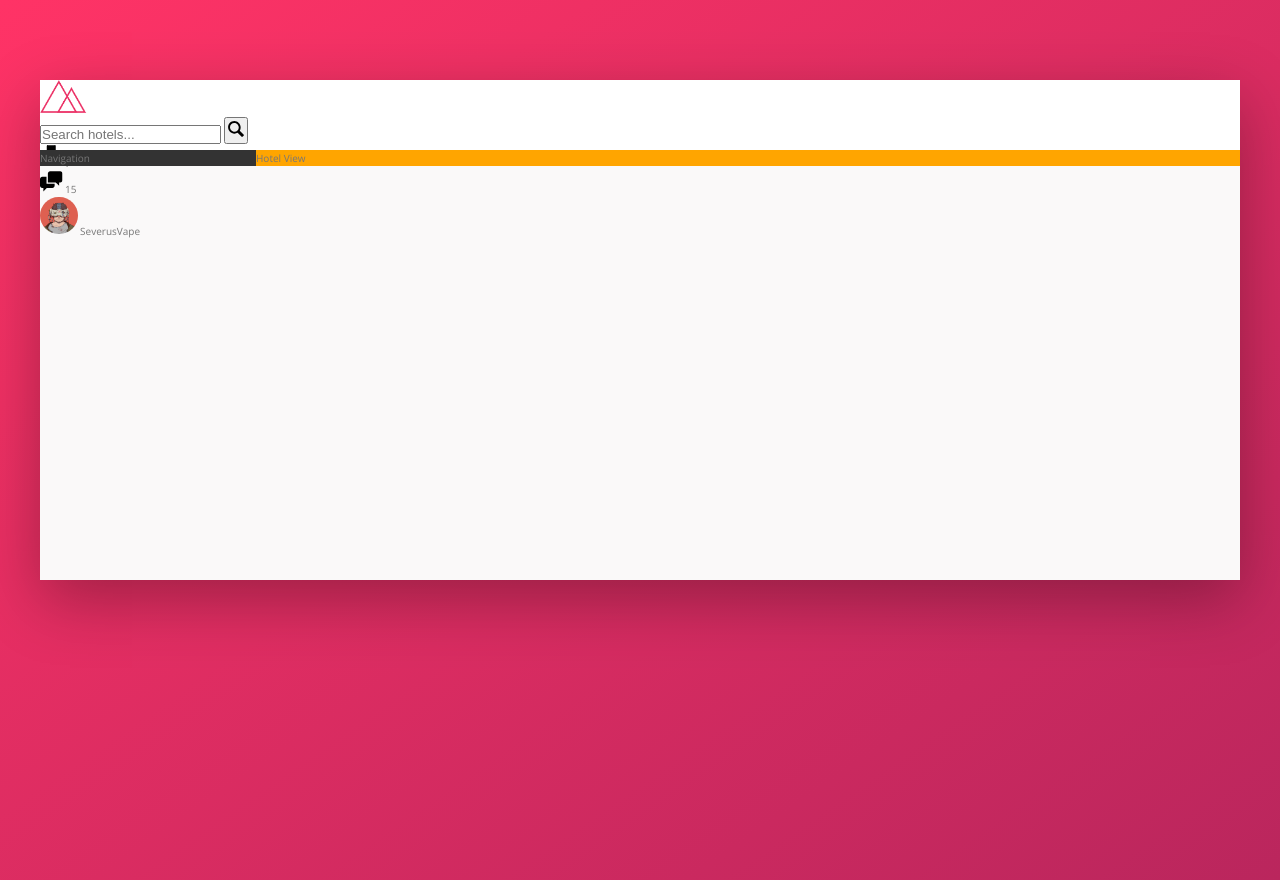
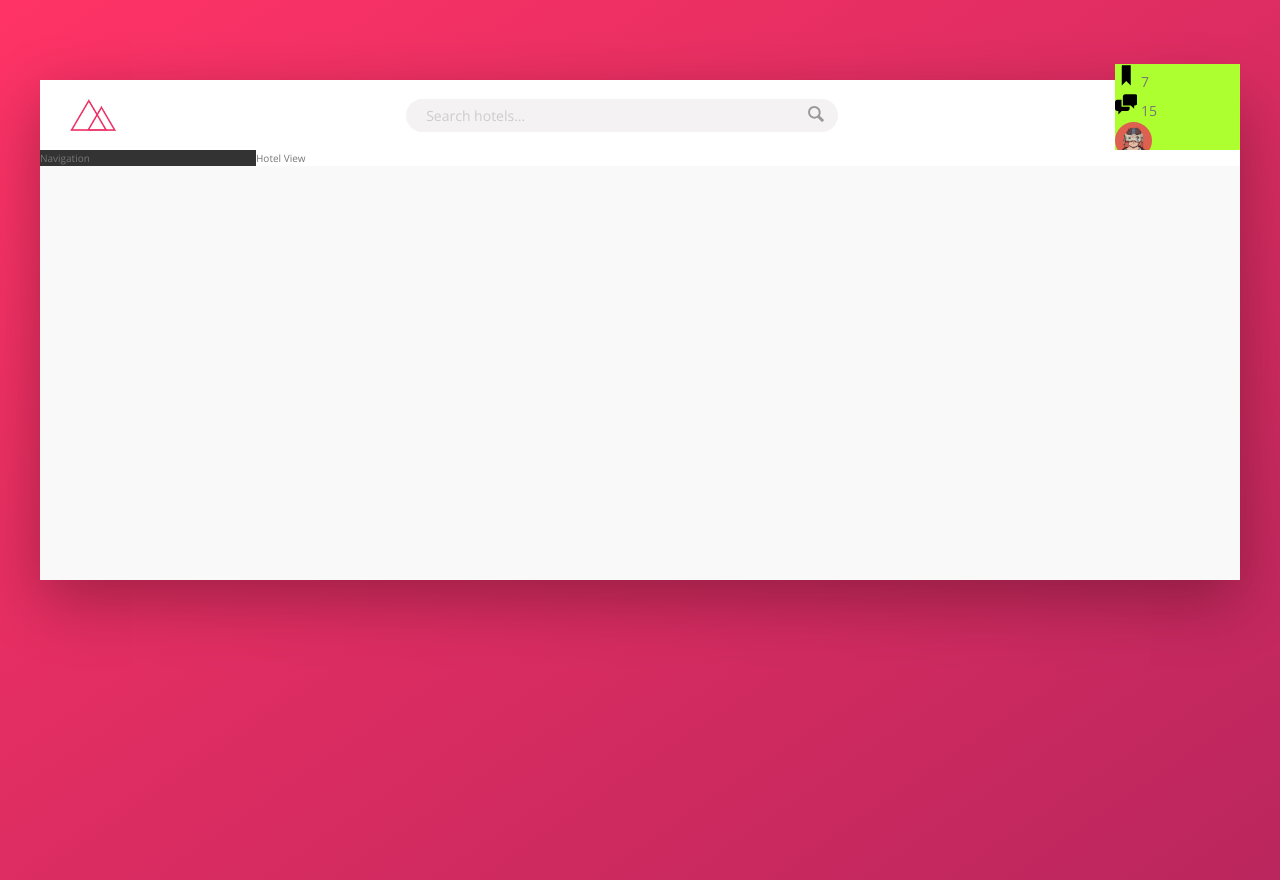
Before and after one commit to SeverusVape/SASS_EXAMPLES, a website: page TRILLO/index.html in a window 1280 px wide. Drawn offline with nearby package versions, Linux system fonts and the light colour scheme.

Commit message:
Search box

```diff
--- a/TRILLO/sass/_component.scss
+++ b/TRILLO/sass/_component.scss
@@ -1,24 +1,68 @@
 // * LOGO ///////
 .logo {
     height: 3.25rem;
+    margin-left: 3rem;
 }
 
 // * SEARCH BOX //////
 .search {
+    flex: 0 0 40%;
+
+    display: flex;
+    align-items: center;
+    justify-content: center;
+
     &__input {
+        font-family: inherit;
+        font-size: inherit;
+        color: inherit;
+        background-color: var(--color-gray-light-2);
+        border: none;
+        padding: 0.7rem 2rem;
+        border-radius: 100px;
+        width: 90%;
+        transition: all 0.2s;
+        margin-right: -3.25rem;
+
+        &:focus {
+            outline: none;
+            width: 100%;
+            background-color: var(--color-gray-light-3);
+        }
+
+        &::-webkit-input-placeholder {
+            font-weight: 100;
+            color: var(--color-gray-light-4);
+        }
+    }
+
+    &__input:focus + &__button {
+        background-color: var(--color-gray-light-3);
     }
 
     &__button {
+        border: none;
+        background-color: var(--color-gray-light-2);
+
+        &:focus {
+            outline: none;
+        }
+
+        &:active {
+            transform: translateY(2px);
+        }
     }
 
     &__icon {
         height: 2rem;
         width: 2rem;
+        fill: var(--color-gray-dark-3);
     }
 }
 
 // * USER NAVIGATION /////
 .user-nav {
+    background-color: greenyellow;
     &__icon-box {
     }
 
--- a/TRILLO/sass/_layout.scss
+++ b/TRILLO/sass/_layout.scss
@@ -8,9 +8,14 @@
 }
 
 .header {
+    font-size: 1.4rem;
     height: 7rem;
     background-color: #fff;
     border-bottom: var(--color-gray-light-2);
+
+    display: flex;
+    justify-content: space-between;
+    align-items: center;
 }
 
 .content {
@@ -23,7 +28,6 @@
 }
 
 .hotel-view {
-    // background-color: #fff;
-    background-color: orange;
+    background-color: #fff;
     flex: 1;
 }
```
Also changed, not shown: TRILLO/css/style.css.
